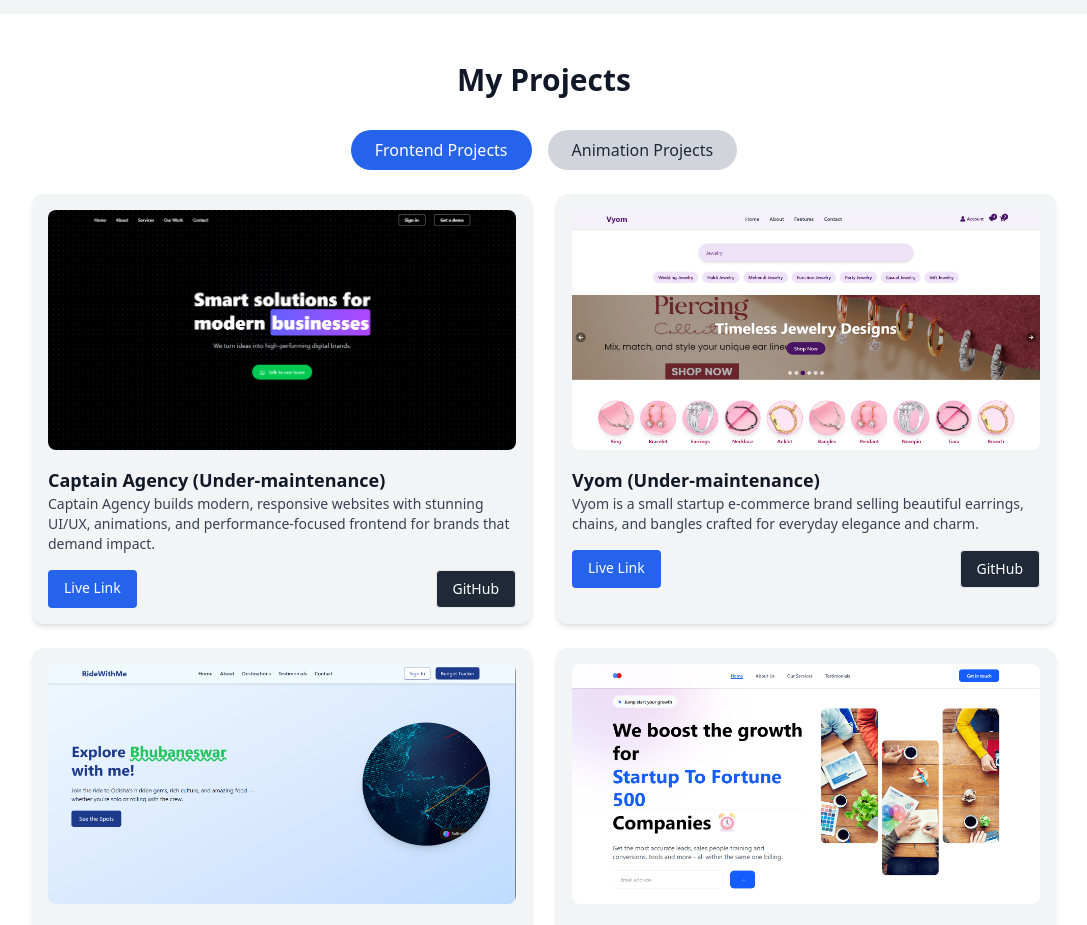
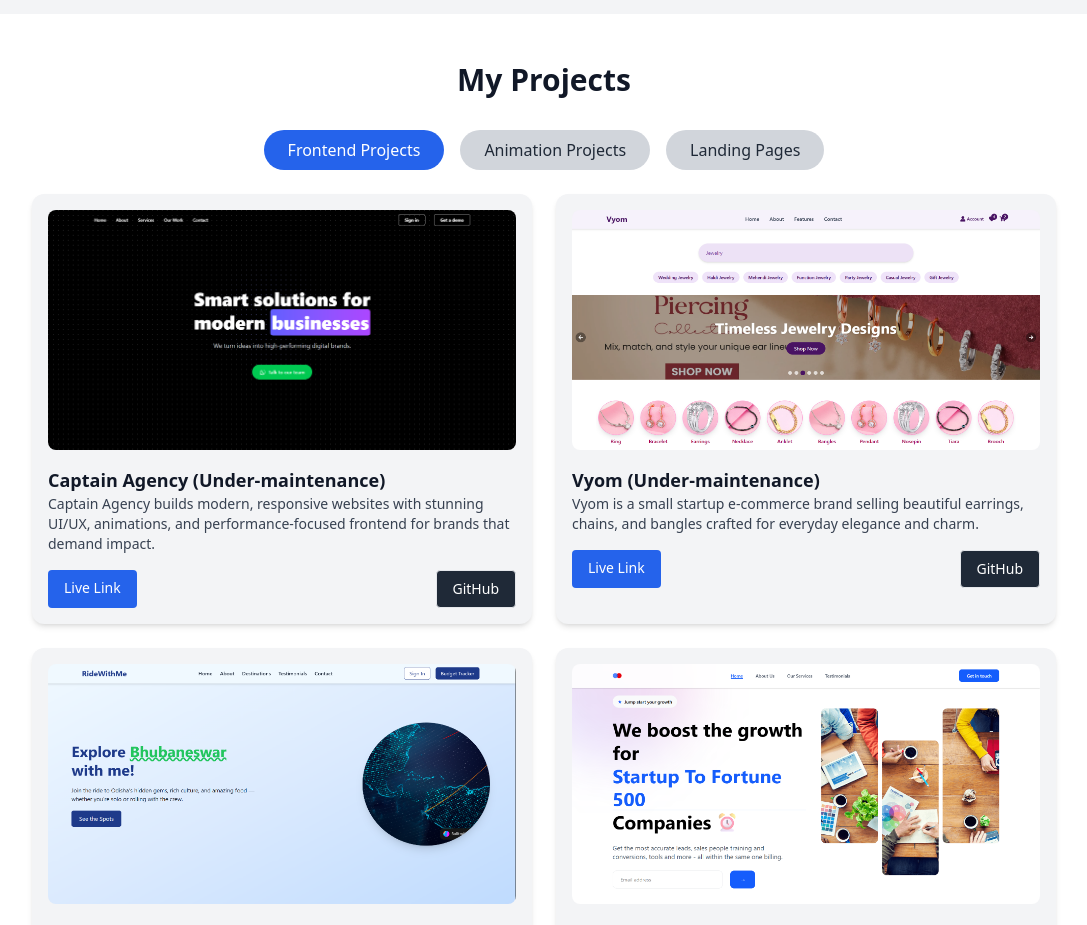
Before and after one commit to sameer7-web/New-Portfolio, a React (Vite) app: page / in a window 1280 px wide. Shown: the part 2100-3025 px from the top of the page, without its empty margins (96-1183 px from the left). Built offline with nearby package versions, Linux system fonts and the light colour scheme; no server answers; the HTML template or start-up script is replaced by a standard one.

Commit message:
chnage the link

```diff
--- a/src/components/Projects.jsx
+++ b/src/components/Projects.jsx
@@ -1,5 +1,6 @@
 import { useState } from "react";
 import { motion, AnimatePresence } from "framer-motion";
+
 const projects = {
   frontend: [
     {
@@ -8,7 +9,6 @@
       liveLink: "https://captain-flax.vercel.app/",
       codeLink: "https://github.com/sameer7-web/captain",
       description: "Captain Agency builds modern, responsive websites with stunning UI/UX, animations, and performance-focused frontend for brands that demand impact.",
-
     },
     {
       name: "Vyom  (Under-maintenance)",
@@ -16,7 +16,6 @@
       liveLink: "https://vyom-zeta.vercel.app/",
       codeLink: "https://github.com/sameer7-web/VYOM",
       description: "Vyom is a small startup e-commerce brand selling beautiful earrings, chains, and bangles crafted for everyday elegance and charm.",
-
     },
     {
       name: "RideWithMe",
@@ -78,17 +77,27 @@
     },
     {
       name: "3D Robot Page",
-      image :"/assets/AI.png",
+      image: "/assets/AI.png",
       liveLink: "https://mini-ai-portfolio.vercel.app/",
       codeLink: "https://github.com/sameer7-web/Mini-AI-Portfolio",
       description: "Personal AI-powered portfolio with interactive elements, modern animations, and responsive design to showcase developer profile.",
     },
   ],
+  landing: [
+    {
+      name: "Clean Landing Page",
+      image: "/assets/clean-landing.png",
+      liveLink: "https://your-live-link.com",
+      codeLink: "https://github.com/your-repo",
+      description: "A sleek landing page design with clear CTAs and responsive layout for conversions.",
+    }
+  ]
 };
 
 const tabs = [
   { key: "frontend", label: "Frontend Projects" },
   { key: "animation", label: "Animation Projects" },
+  { key: "landing", label: "Landing Pages" },
 ];
 
 export default function Projects() {
```
